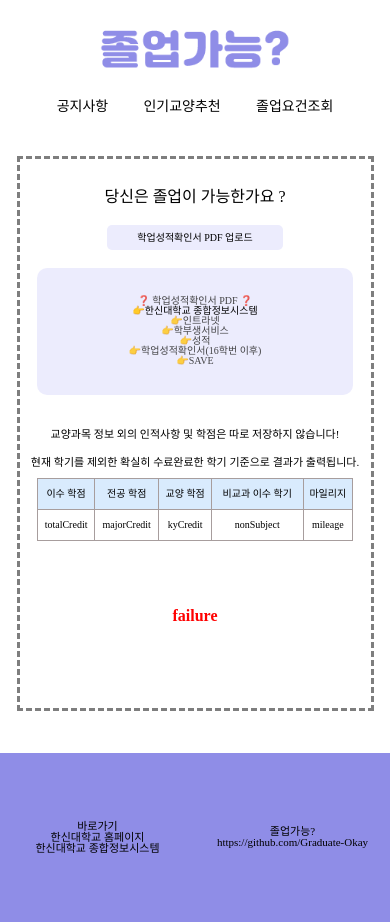
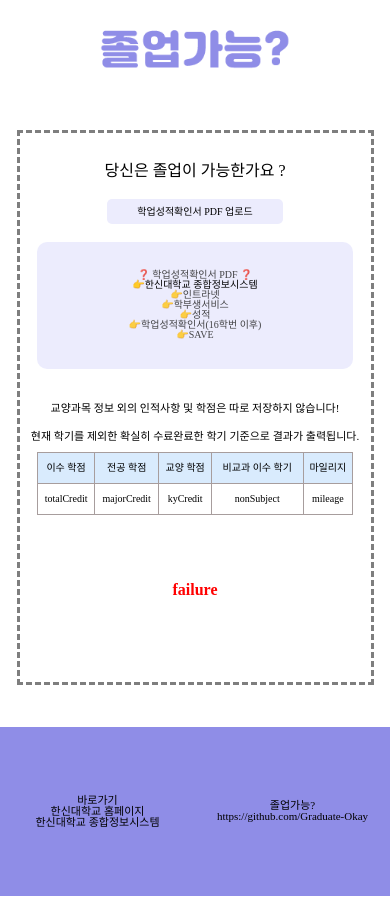
Before and after one commit to Graduate-Okay/Graduate-Okay-FE, a React (Create React App) app in the folder graduate-okay-fe/: page /Graduate in a window 390 px wide. After the commit the page ends 896 px from the top, so only its background shows below. Built offline with nearby package versions, Linux system fonts and the light colour scheme; a web font is replaced by a local one.

Commit message:
Feat : 뷰 상태에 따른 다른 렌더링
모바일 뷰일때는 푸터바에 버튼형태로 선택할 수 있도록하고 태블릿 뷰 이상일때는 네비게이션바를 출력하도록 코드 수정

```diff
--- a/graduate-okay-fe/src/components/Nav.tsx
+++ b/graduate-okay-fe/src/components/Nav.tsx
@@ -1,16 +1,28 @@
-import React from "react";
+import React, { useState, useEffect } from "react";
 import { Link } from "react-router-dom";
 import styled, { ThemeProvider } from "styled-components";
 import theme from "../constants/theme";
 
 const Nav: React.FC = () => {
+  const [checkMobile, setCheckMobile] = useState(window.innerWidth);
+
+  useEffect(() => {
+    window.addEventListener("resize", handleResize);
+  });
+
+  const handleResize = () => {
+    setCheckMobile(window.innerWidth);
+  };
+
   return (
     <ThemeProvider theme={theme}>
-      <NavBar>
-        <Link to="Notice">공지사항</Link>
-        <Link to="KyRecommend">인기교양추천</Link>
-        <Link to="Graduate">졸업요건조회</Link>
-      </NavBar>
+      {checkMobile < theme.deviceSizes.tablet ? null : (
+        <NavBar>
+          <Link to="Notice">공지사항</Link>
+          <Link to="KyRecommend">인기교양추천</Link>
+          <Link to="Graduate">졸업요건조회</Link>
+        </NavBar>
+      )}
     </ThemeProvider>
   );
 };
--- a/graduate-okay-fe/src/constants/theme.ts
+++ b/graduate-okay-fe/src/constants/theme.ts
@@ -1,19 +1,20 @@
 const deviceSizes = {
-  mobile: "375px",
-  tablet: "768px",
-  laptop: "1024px",
-  largeLaptop: "1440px",
+  mobile: 375,
+  tablet: 768,
+  laptop: 1024,
+  largeLaptop: 1440,
 };
 
 const device = {
-  mobile: `screen and (min-width : ${deviceSizes.mobile})`,
-  tablet: `screen and (min-width : ${deviceSizes.tablet})`,
-  laptop: `screen and (min-width : ${deviceSizes.laptop})`,
-  largeLaptop: `screen and (min-width : ${deviceSizes.largeLaptop})`,
+  mobile: `screen and (min-width : ${deviceSizes.mobile}px)`,
+  tablet: `screen and (min-width : ${deviceSizes.tablet}px)`,
+  laptop: `screen and (min-width : ${deviceSizes.laptop}px)`,
+  largeLaptop: `screen and (min-width : ${deviceSizes.largeLaptop}px)`,
 };
 
 const theme = {
   device,
+  deviceSizes,
 };
 
 export default theme;
```
